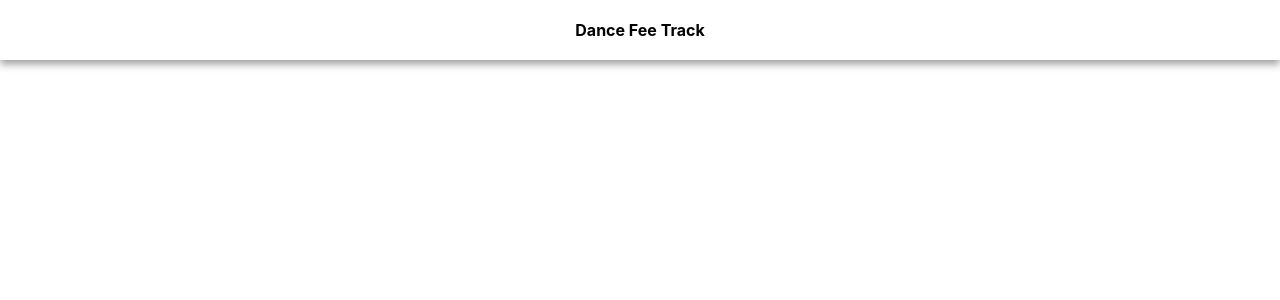
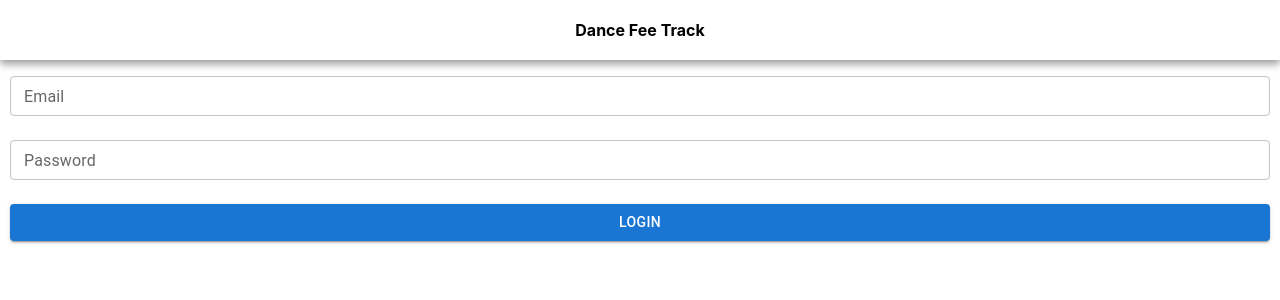
Before and after one commit to anishmystery/dance-fee-track, a React (Create React App) app: page /login in a window 1280 px wide. Before the commit this address had no page. Shown: the top 300 px of the page. Built offline with nearby package versions, Linux system fonts and the light colour scheme; no server answers.

Commit message:
Updated reports to handle inactive students, created a Navbar component and added firebase authentication

```diff
--- a/src/App.js
+++ b/src/App.js
@@ -1,4 +1,4 @@
-import { BrowserRouter as Router, Route, Routes, Link } from "react-router-dom";
+import { BrowserRouter as Router, Route, Routes } from "react-router-dom";
 import { StudentManagement } from "./components/StudentManagement";
 import { Dashboard } from "./components/Dashboard";
 import { AddStudent } from "./components/AddStudent";
@@ -9,29 +9,103 @@ import { EditEvent } from "./components/EditEvent";
 import { TransactionManagement } from "./components/TransactionManagement";
 import { AddTransaction } from "./components/AddTransaction";
 import { Reports } from "./components/Reports";
+import { AuthProvider } from "./AuthContext";
+import { Login } from "./components/Login";
+import { ProtectedRoute } from "./components/ProtectedRoute";
+import { Navbar } from "./components/Navbar";
 
 function App() {
   return (
     <Router>
-      <div className="app">
-        <div className="navbar shadow">
-          <Link className="no-underline" to={"/"}>
-            <p>Dance Fee Track</p>
-          </Link>
+      <AuthProvider>
+        <div className="app">
+          <Navbar />
+          <Routes>
+            <Route path="/" element={<Login />} />
+            <Route path="/login" element={<Login />} />
+            <Route
+              path="/dashboard"
+              element={
+                <ProtectedRoute>
+                  <Dashboard />
+                </ProtectedRoute>
+              }
+            />
+            <Route
+              path="/students"
+              element={
+                <ProtectedRoute>
+                  <StudentManagement />
+                </ProtectedRoute>
+              }
+            />
+            <Route
+              path="/students/add"
+              element={
+                <ProtectedRoute>
+                  <AddStudent />
+                </ProtectedRoute>
+              }
+            />
+            <Route
+              path="/students/edit/:id"
+              element={
+                <ProtectedRoute>
+                  <EditStudent />
+                </ProtectedRoute>
+              }
+            />
+            <Route
+              path="/events"
+              element={
+                <ProtectedRoute>
+                  <EventManagement />
+                </ProtectedRoute>
+              }
+            />
+            <Route
+              path="/events/add"
+              element={
+                <ProtectedRoute>
+                  <AddEvent />
+                </ProtectedRoute>
+              }
+            />
+            <Route
+              path="/events/edit/:id"
+              element={
+                <ProtectedRoute>
+                  <EditEvent />
+                </ProtectedRoute>
+              }
+            />
+            <Route
+              path="/transactions"
+              element={
+                <ProtectedRoute>
+                  <TransactionManagement />
+                </ProtectedRoute>
+              }
+            />
+            <Route
+              path="/transactions/add"
+              element={
+                <ProtectedRoute>
+                  <AddTransaction />
+                </ProtectedRoute>
+              }
+            />
+            <Route
+              path="/reports"
+              element={
+                <ProtectedRoute>
+                  <Reports />
+                </ProtectedRoute>
+              }
+            />
+          </Routes>
         </div>
-        <Routes>
-          <Route path="/" element={<Dashboard />} />
-          <Route path="/students" element={<StudentManagement />} />
-          <Route path="/students/add" element={<AddStudent />} />
-          <Route path="/students/edit/:id" element={<EditStudent />} />
-          <Route path="/events" element={<EventManagement />} />
-          <Route path="/events/add" element={<AddEvent />} />
-          <Route path="/events/edit/:id" element={<EditEvent />} />
-          <Route path="/transactions" element={<TransactionManagement />} />
-          <Route path="/transactions/add" element={<AddTransaction />} />
-          <Route path="/reports" element={<Reports />} />
-        </Routes>
-      </div>
+      </AuthProvider>
     </Router>
   );
 }
--- /dev/null
+++ b/src/AuthContext.js
@@ -0,0 +1,42 @@
+import {
+  onAuthStateChanged,
+  signInWithEmailAndPassword,
+  signOut,
+} from "firebase/auth";
+import { createContext, useContext, useEffect, useState } from "react";
+import { auth } from "./firebaseConfigurations";
+
+const AuthContext = createContext();
+
+export function useAuth() {
+  return useContext(AuthContext);
+}
+
+export function AuthProvider({ children }) {
+  const [user, setUser] = useState(null);
+  const [loading, setLoading] = useState(true);
+
+  async function login(email, password) {
+    return signInWithEmailAndPassword(auth, email, password);
+  }
+
+  async function logout() {
+    return signOut(auth);
+  }
+
+  useEffect(() => {
+    const unsubscribe = onAuthStateChanged(auth, (user) => {
+      setUser(user);
+      setLoading(false);
+    });
+    return unsubscribe;
+  }, []);
+
+  const value = { user, login, logout };
+
+  return (
+    <AuthContext.Provider value={value}>
+      {!loading && children}
+    </AuthContext.Provider>
+  );
+}
--- a/src/components/AddStudent.js
+++ b/src/components/AddStudent.js
@@ -153,6 +153,7 @@ export function AddStudent() {
         feeAmount,
         pauseStart: "",
         pauseEnd: "",
+        inactiveDate: "",
       };
       await addStudentEventMapping(mapping);
     }
--- /dev/null
+++ b/src/components/Login.js
@@ -0,0 +1,112 @@
+import { useState } from "react";
+import { useAuth } from "../AuthContext";
+import { useNavigate } from "react-router-dom";
+import { Button, FormHelperText, TextField } from "@mui/material";
+
+export function Login() {
+  const [email, setEmail] = useState("");
+  const [password, setPassword] = useState("");
+  const [errors, setErrors] = useState({});
+  const { login } = useAuth();
+  const navigate = useNavigate();
+
+  function handleChangeEmail(e) {
+    setEmail(e.target.value);
+    if (e.target.value)
+      setErrors((errors) => ({
+        ...errors,
+        emailRequired: undefined,
+      }));
+  }
+
+  function handleBlurEmail(e) {
+    if (!e.target.value)
+      setErrors((errors) => ({
+        ...errors,
+        emailRequired: "Email is required",
+      }));
+  }
+
+  function handleChangePassword(e) {
+    setPassword(e.target.value);
+    if (e.target.value)
+      setErrors((errors) => ({
+        ...errors,
+        passwordRequired: undefined,
+      }));
+  }
+
+  function handleBlurPassword(e) {
+    if (!e.target.value)
+      setErrors((errors) => ({
+        ...errors,
+        passwordRequired: "Password is required",
+      }));
+  }
+
+  function validateForm() {
+    const newErrors = {};
+    if (!email) newErrors.emailRequired = "Email is required";
+    if (!password) newErrors.passwordRequired = "Password is required";
+    setErrors(newErrors);
+    return Object.keys(newErrors).length === 0;
+  }
+
+  async function handleFormSubmit(e) {
+    e.preventDefault();
+    if (!validateForm()) return;
+    try {
+      await login(email, password);
+      navigate("/dashboard");
+    } catch (err) {
+      setErrors((errors) => ({
+        ...errors,
+        loginError: "Incorrect credentials",
+      }));
+    }
+  }
+
+  return (
+    <div className="login">
+      <form className="form" onSubmit={handleFormSubmit}>
+        <TextField
+          label="Email"
+          variant="outlined"
+          fullWidth
+          margin="normal"
+          type="email"
+          value={email}
+          onChange={handleChangeEmail}
+          onBlur={handleBlurEmail}
+          error={!!errors.emailRequired}
+          size="small"
+          helperText={errors.emailRequired}
+        ></TextField>
+        <TextField
+          label="Password"
+          variant="outlined"
+          fullWidth
+          margin="normal"
+          type="password"
+          value={password}
+          onChange={handleChangePassword}
+          onBlur={handleBlurPassword}
+          error={!!errors.passwordRequired}
+          size="small"
+          helperText={errors.passwordRequired}
+        ></TextField>
+        {errors.loginError && (
+          <FormHelperText error>{errors.loginError}</FormHelperText>
+        )}
+        <Button
+          type="submit"
+          fullWidth
+          variant="contained"
+          sx={{ marginTop: "16px" }}
+        >
+          Login
+        </Button>
+      </form>
+    </div>
+  );
+}
--- /dev/null
+++ b/src/components/Navbar.js
@@ -0,0 +1,25 @@
+import { Logout } from "@mui/icons-material";
+import { Link } from "react-router-dom";
+import { useAuth } from "../AuthContext";
+
+export function Navbar() {
+  const { user, logout } = useAuth();
+
+  async function handleClickLogout() {
+    try {
+      await logout();
+    } catch (e) {
+      console.error("Logout failed: ", e);
+    }
+  }
+  return (
+    <div className="navbar shadow">
+      <div className="navbar-heading">
+        <Link className="no-underline" to={"/dashboard"}>
+          <p>Dance Fee Track</p>
+        </Link>
+      </div>
+      {user ? <Logout fontSize="small" onClick={handleClickLogout} /> : null}
+    </div>
+  );
+}
--- /dev/null
+++ b/src/components/ProtectedRoute.js
@@ -0,0 +1,8 @@
+import { Navigate } from "react-router-dom";
+import { useAuth } from "../AuthContext";
+
+export function ProtectedRoute({ children }) {
+  const { user } = useAuth();
+  if (!user) return <Navigate to="/login"></Navigate>;
+  return children;
+}
--- a/src/components/Reports.js
+++ b/src/components/Reports.js
@@ -218,7 +218,11 @@ function Report({ reportData, reportType, year }) {
                       }
                       style={amount === null ? {} : { cursor: "pointer" }}
                     >
-                      {amount === null ? "N/A" : `$${amount}`}
+                      {amount === null
+                        ? "-"
+                        : isNaN(amount)
+                        ? "N/A"
+                        : `$${amount}`}
                     </TableCell>
                   ))}
                   <TableCell>
@@ -286,7 +290,7 @@ function Report({ reportData, reportType, year }) {
                 <DialogContentText key={i}>
                   <strong>Event:</strong> {detail.eventName} <br />
                   <strong>Amount:</strong>{" "}
-                  {detail.amount === null ? "N/A" : `$${detail.amount}`} <br />
+                  {isNaN(detail.amount) ? "N/A" : `$${detail.amount}`} <br />
                   <strong>Status:</strong>{" "}
                   <span
                     className={
--- a/src/firebaseConfigurations.js
+++ b/src/firebaseConfigurations.js
@@ -1,5 +1,6 @@
 import { initializeApp } from "firebase/app";
 import { getFirestore } from "firebase/firestore";
+import { getAuth } from "firebase/auth";
 
 const firebaseConfig = {
   apiKey: "AIzaSyBIxnUfOpMDdmcdIgs0PaDrzs3BXn4r0Eg",
@@ -17,4 +18,7 @@ const app = initializeApp(firebaseConfig);
 // Initialize Firestore
 const db = getFirestore(app);
 
-export { db };
+// Initialize Authentication
+const auth = getAuth(app);
+
+export { db, auth };
--- a/src/index.css
+++ b/src/index.css
@@ -17,9 +17,15 @@ body {
 }
 
 .navbar {
+  display: flex;
+  padding: 20px 10px 20px 10px;
+  font-weight: bold;
+  justify-content: center;
+}
+
+.navbar-heading {
+  flex: 1;
   text-align: center;
-  padding: 20px;
-  font-weight: bold;
 }
 
 .nav-links {
```
Also changed, not shown: src/components/EditStudent.js (+12 -0 lines), src/firestoreServices.js (+21 -8 lines).
